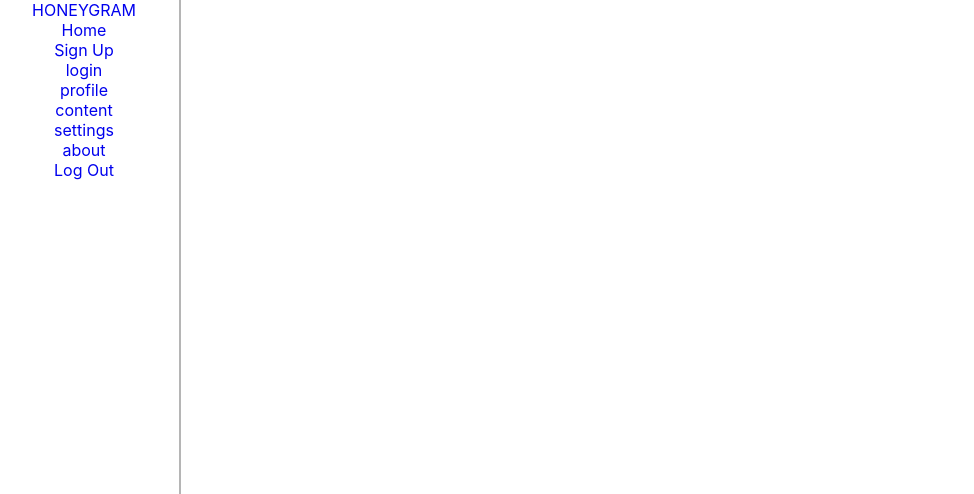
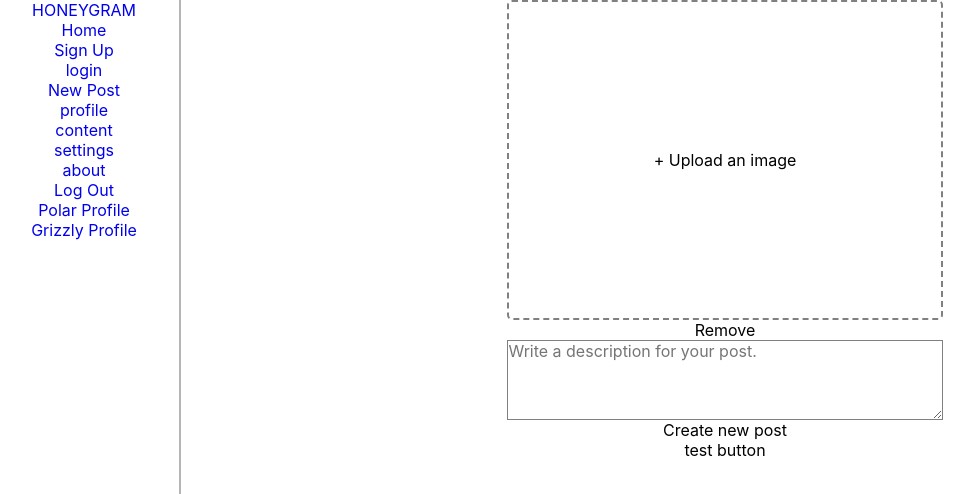
Before and after one commit to mikhailYu/honeygram, a React (Create React App) app: page /newPost in a window 1280 px wide. Shown: the top 494 px of the page, without its empty margins (11-985 px from the left). Built offline with nearby package versions, Linux system fonts and the light colour scheme; no server answers; the database is empty.

Commit message:
user settings and profile functions implemented

```diff
--- a/src/App.js
+++ b/src/App.js
@@ -1,4 +1,4 @@
-import { Routes, Route, useFetcher } from "react-router-dom";
+import { Routes, Route, useNavigate } from "react-router-dom";
 import { Feed } from "./pages/feedPage";
 import { db } from "./firebaseConfig";
 import { SignUpPage } from "./pages/signUpPage";
@@ -12,12 +12,15 @@ import "./styles/App.css";
 import { useEffect, useState } from "react";
 import { Auth } from "./firebaseConfig";
 import { set, ref, onValue, update } from "firebase/database";
+import CreatePostPage from "./pages/createPostPage";
 
 import { onAuthStateChanged, signOut } from "firebase/auth";
 
 function App() {
   const [user, setUser] = useState(null);
   const [userInfo, setUserInfo] = useState(null);
+
+  const navigate = useNavigate();
 
   useEffect(() => {
     onAuthStateChanged(Auth, (user) => {
@@ -63,12 +66,14 @@ function App() {
           displayName: "",
           email: user.email,
           username: username,
-          profilePic: "",
+          profilePic: null,
           gender: "",
           bio: "",
           followers: [""],
           following: [""],
           posts: [""],
+        }).then(() => {
+          window.location.href = "/settings";
         });
       }
     });
@@ -79,18 +84,25 @@ function App() {
     setUser(null);
   }
 
-  function overWriteProfileSettings(username, displayName, gender, bio) {
+  function overWriteProfileSettings(
+    username,
+    displayName,
+    gender,
+    bio,
+    profilePicName
+  ) {
     update(ref(db, "users/" + user.uid), {
       displayName: displayName,
       email: user.email,
       username: username,
-      profilePic: "",
+      profilePic: profilePicName,
       gender: gender,
       bio: bio,
     })
       .then(() => {
+        const userUid = user.uid;
         updateUserInfo();
-        window.location.href = "/profile";
+        navigate("/profile/" + userUid, { state: { ownerUid: userUid } });
       })
       .catch((err) => {
         console.log(err);
@@ -104,23 +116,23 @@ function App() {
       </div>
       <div className="body">
         <Routes>
-          <Route path="/" element={<Feed />} />
+          <Route exact path="/" element={<Feed />} />
           <Route path="/login" element={<LoginPage logout={logout} />} />
           <Route
             path="/signUp"
             element={<SignUpPage createNewUser={createNewUser} />}
           />
+          <Route path="/newPost" element={<CreatePostPage />}></Route>
           <Route
+            exact
             path="/profile"
-            element={
-              <ProfilePage
-                getUser={getUser}
-                getUserInfo={getUserInfo}
-                userInfo={userInfo}
-              />
-            }
+            element={<ProfilePage getUser={getUser} />}
           />
-          <Route path="/content" element={<Content />} />
+          <Route
+            path="/profile/:uid"
+            element={<ProfilePage getUser={getUser} />}
+          />
+          <Route path="/post" element={<Content />} />
           <Route
             path="/settings"
             element={
--- a/src/nav/nav.js
+++ b/src/nav/nav.js
@@ -10,8 +10,11 @@ export function Nav(props) {
       <Link to="/">Home</Link>
       <Link to="/signUp">Sign Up</Link>
       <Link to="/login">login</Link>
-      <Link to="/profile">profile</Link>
-      <Link to="/content">content</Link>
+      <Link to="/newPost">New Post</Link>
+      <Link to="/profile" state={{ ownerUid: "" }}>
+        profile
+      </Link>
+      <Link to="/post">content</Link>
       <Link to="/settings">settings</Link>
       <Link to="/about">about</Link>
       <Link
@@ -22,6 +25,19 @@ export function Nav(props) {
       >
         Log Out
       </Link>
+
+      <Link
+        to="/profile/lAZOOpDUDjOnsObvfU8KCKQNAJG2"
+        state={{ ownerUid: "lAZOOpDUDjOnsObvfU8KCKQNAJG2" }}
+      >
+        Polar Profile
+      </Link>
+      <Link
+        to="/profile/9I8HAunuS6UKrgUuEmhcjrrhnhQ2"
+        state={{ ownerUid: "9I8HAunuS6UKrgUuEmhcjrrhnhQ2" }}
+      >
+        Grizzly Profile
+      </Link>
     </nav>
   );
 }
--- /dev/null
+++ b/src/pages/createPostPage.js
@@ -0,0 +1,46 @@
+import { useEffect, useState } from "react";
+import "../styles/createPost.css";
+
+export default function CreatePostPage() {
+  const [postPreview, setPostPreview] = useState("");
+  const [postPreviewActive, setPostPreviewActive] = useState(false);
+
+  useEffect(() => {
+    console.log(postPreviewActive);
+    if (postPreviewActive) {
+      const newPreviewDiv = (
+        <div className="newPostPreview">
+          <img src=""></img>
+        </div>
+      );
+      setPostPreview(newPreviewDiv);
+    } else {
+      const newPreviewDiv = (
+        <div className="newPostUploadButtonCont">
+          <p>+ Upload an image</p>
+        </div>
+      );
+      setPostPreview(newPreviewDiv);
+    }
+  }, [postPreviewActive]);
+
+  return (
+    <div className="createPostCont">
+      {postPreview}
+      <button className="removePreviewPost">Remove</button>
+      <textarea
+        className="createPostDescInput"
+        placeholder="Write a description for your post."
+      ></textarea>
+
+      <button className="createPostSubmitBtn">Create new post</button>
+      <button
+        onClick={() => {
+          setPostPreviewActive(!postPreviewActive);
+        }}
+      >
+        test button
+      </button>
+    </div>
+  );
+}
--- a/src/pages/profilePage.js
+++ b/src/pages/profilePage.js
@@ -1,24 +1,83 @@
 import "../styles/profile.css";
 import { ProfilePreviewPic } from "../profile/profilePreviewPic";
+import { Link, useLocation } from "react-router-dom";
 import { useEffect, useState } from "react";
+import GetProfileOwner from "../profile/getProfileOwner";
+import { onValue } from "firebase/database";
+import { ref } from "firebase/storage";
+import { getDownloadURL } from "firebase/storage";
+import { Storage } from "../firebaseConfig";
 
 export function ProfilePage(props) {
+  const location = useLocation();
   const [username, setUsername] = useState("");
   const [displayName, setDisplayName] = useState("");
   const [bio, setBio] = useState("");
+  const [owner, setOwner] = useState(null);
+  const [upperButton, setUpperButton] = useState(null);
+  const [profilePic, setProfilePic] = useState(null);
 
   useEffect(() => {
-    props
-      .getUserInfo()
-      .then((val) => {
-        setUsername(val.username);
-        setDisplayName(val.displayName);
-        setBio(val.bio);
-      })
-      .catch(() => {
-        console.log("Profile Data still retrieving...");
+    if (location.state !== null) {
+      const { ownerUid } = location.state;
+      GetProfileOwner(ownerUid).then((val) => {
+        onValue(val, (snapshot) => {
+          setOwner(snapshot.val());
+        });
       });
-  }, [props.userInfo]);
+    } else {
+      const url = window.location.href;
+      const urlUid = url.split("profile/")[1];
+      GetProfileOwner(urlUid).then((val) => {
+        onValue(val, (snapshot) => {
+          setOwner(snapshot.val());
+        });
+      });
+    }
+  }, [location.state]);
+
+  useEffect(() => {
+    if (owner !== null) {
+      setUsername(owner.username);
+      setDisplayName(owner.displayName);
+      setBio(owner.bio);
+      getProfilePic(owner.profilePic);
+      toggleUpperButtons();
+      console.log("Profile info set to user: " + owner.username);
+    }
+  }, [owner]);
+
+  function getProfilePic(picName) {
+    if (owner !== null) {
+      const pathRef = ref(
+        Storage,
+        "profileImages/" + owner.uid + "/" + picName
+      );
+
+      getDownloadURL(pathRef).then((url) => {
+        const urlString = url.toString();
+        setProfilePic(urlString);
+      });
+    }
+  }
+
+  async function toggleUpperButtons() {
+    props.getUser().then((val) => {
+      if (val !== null) {
+        if (val.uid === owner.uid) {
+          setUpperButton(
+            <Link className="profilePageEditBtn" to={"/settings"}>
+              Edit
+            </Link>
+          );
+        } else {
+          setUpperButton(
+            <button className="profilePageFollowBtn">Follow</button>
+          );
+        }
+      }
+    });
+  }
 
   return (
     <div className="profileCont">
@@ -27,16 +86,14 @@ export function ProfilePage(props) {
           <div
             className="profileInfoPic"
             style={{
-              backgroundImage:
-                "url(" + require("../images/testImages/testPolar.jpg") + ")",
+              backgroundImage: "url(" + profilePic + ")",
             }}
           ></div>
         </div>
         <div className="profileTextCont">
           <div className="profileNameCont">
             <p>{username}</p>
-            <button className="profilePageFollowBtn">Follow</button>
-            <button className="profilePageEditBtn">Edit</button>
+            {upperButton}
           </div>
           <div className="profileStatsCont">
             <p>33 posts</p>
--- /dev/null
+++ b/src/profile/getProfileOwner.js
@@ -0,0 +1,9 @@
+import { ref, onValue } from "firebase/database";
+import { useState } from "react";
+import { db } from "../firebaseConfig";
+
+export default async function GetProfileOwner(uid) {
+  const ownerRef = ref(db, "users/" + uid);
+
+  return ownerRef;
+}
--- /dev/null
+++ b/src/styles/createPost.css
@@ -0,0 +1,44 @@
+.createPostCont,
+.newPostUploadButtonCont,
+.newPostPreview,
+.createPostDescInput {
+  display: flex;
+  flex-direction: column;
+  justify-content: center;
+  align-items: center;
+}
+
+.createPostCont {
+  width: 100%;
+  height: 100%;
+  justify-content: flex-start;
+}
+
+.newPostUploadButtonCont {
+  border: 2px dashed gray;
+  border-radius: 5px;
+  height: 40%;
+  width: 40%;
+  background-color: rgba(255, 255, 255, 0);
+
+  font-size: 1em;
+}
+
+.newPostUploadButtonCont:hover {
+  cursor: pointer;
+  font-size: 1.05em;
+}
+
+.newPostPreview {
+  height: 40%;
+  width: 40%;
+  background-color: rgb(51, 45, 71);
+}
+
+.createPostDescInput {
+  width: 40%;
+  border: 1px solid gray;
+  height: 10%;
+
+  align-content: flex-start;
+}
--- a/src/styles/settings.css
+++ b/src/styles/settings.css
@@ -58,6 +58,10 @@
   gap: 10px;
 }
 
+.inputProfilePic {
+  display: none;
+}
+
 .profileDefaultPic,
 .customPic {
   width: 70px;
```
Also changed, not shown: src/pages/profileSettingsPage.js (+66 -4 lines).
